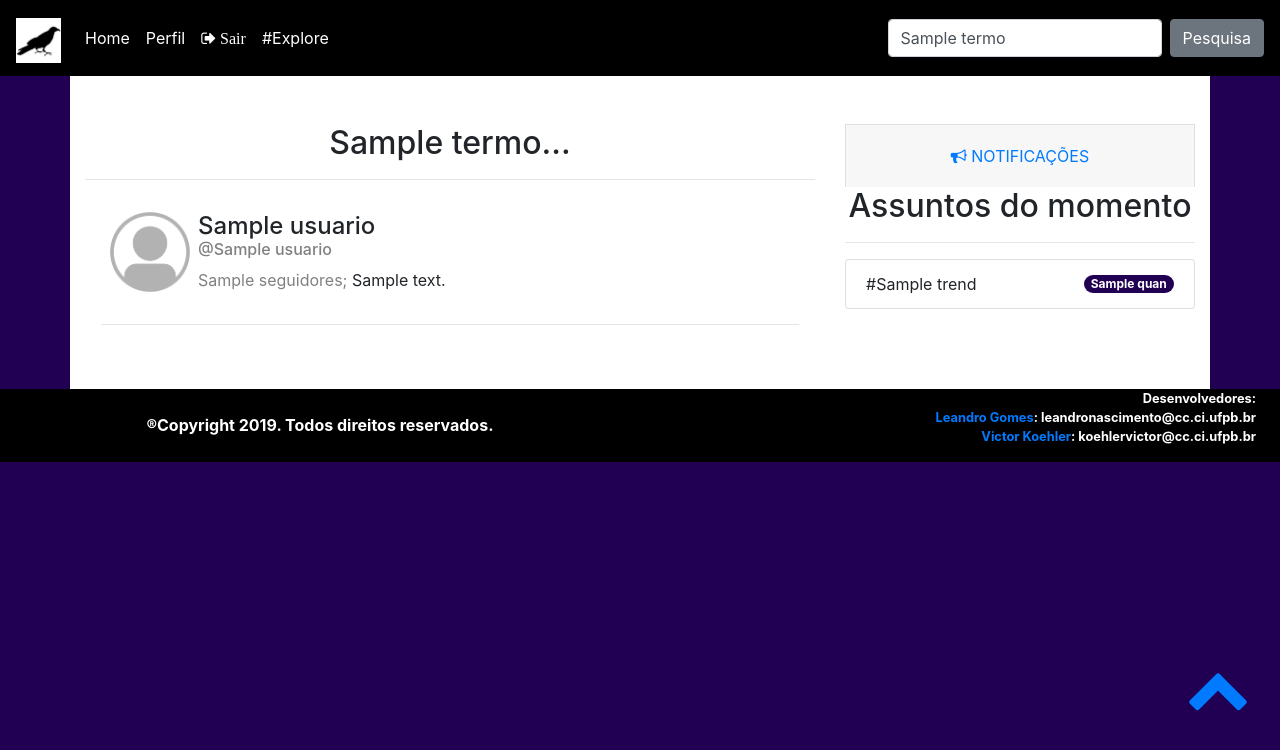
After one commit to leoPirpiri/nevermore, a Flask app: template app/templates/usuarios.html in a window 1280 px wide. The commit adds this page. Shown: the top 750 px of the page. Run offline with Flask 2, Linux system fonts and the light colour scheme; the template is opened without the code that fills it: most values are stand-ins (such as "Sample title", 1, 10 or a date in 2020); some libraries are stand-ins or nearby versions.

Commit message:
Pesquisa de Usuários

```diff
--- a/app/static/css/style.css
+++ b/app/static/css/style.css
@@ -118,7 +118,6 @@ body {
   font-weight: bold;
 }
 
-
 .upload-btn-wrapper input.inputbase {
   font-size: 40px;
   opacity: 0;
@@ -130,3 +129,24 @@ body {
 .upload-btn-wrapper input[type=file] {
   width: 200px;
 }
+
+.pic-thumbnail.mx-2.extra {
+  max-height: 80px;
+  max-width: 80px;
+}
+
+div.post.user div.row div h4 {
+  margin-bottom: 0;
+}
+
+div.post.user div.row div h6 {
+  color: gray;
+}
+
+div.post.user div.row div span.seguidores {
+  color: gray;
+}
+
+.post.user {
+  border: none;
+}
--- a/app/templates/meta.html
+++ b/app/templates/meta.html
@@ -32,8 +32,12 @@
                         <a class="nav-link" href="#">#Explore</a>
                     </li>
                 </ul>
-                <form action="/topico" method="get" class="form-inline my-2 my-lg-0">
-                    <input name="topico" id="topico" class="form-control mr-sm-2" type="search" placeholder="#trends" aria-label="Search">
+                <form action="/busca" method="get" class="form-inline my-2 my-lg-0">
+                    {% if termo %}
+                    <input name="termo" id="termo" class="form-control mr-sm-2" type="search" placeholder="#trends" aria-label="Search" value="{{ termo }}">
+                    {% else %}
+                    <input name="termo" id="termo" class="form-control mr-sm-2" type="search" placeholder="#trends" aria-label="Search">
+                    {% endif %}
                     <button type="submit" class="btn btn-secondary">Pesquisa</button>
                 </form>
             </div>
--- /dev/null
+++ b/app/templates/usuarios.html
@@ -0,0 +1,96 @@
+{% extends "header_home.html" %}
+{%block conteudo %}
+<div id="content_home" class="container bg-white py-5" align="center">
+    <div class="row">
+        <div class="col-lg-8 col-12">
+            {% if opinar_form %}
+            <form id="opiniao" action="/opinar" method="POST" enctype=multipart/form-data>
+                <div id="post" class="row">
+                    <div class="col-2 p-0">
+                        <div class="pic-thumbnail">
+                            <img class="img-fluid" src="{{ url_for('static', filename='images_app/default-user.png') }}"
+                                alt="Foto do usuário">
+                        </div>
+                    </div>
+                    <div class="input-group col-9 p-0">
+                        <input type="hidden" name="tipo" value="POST">
+                        <div class="col-12">
+                            <textarea id="texto" name="texto" class="form-control" style="resize:none;"
+                                    placeholder="No quê você está pensando?"></textarea>
+                        </div>
+                        <div class="col-12" align="right">
+                            <div class="upload-btn-wrapper">
+                                <!--
+                                <button class="btn">Upload a photo</button>
+                                <input class="inputbase" type="file" name="foto" accept="image/png, image/jpeg, image/jpg, image/gif" />
+                                -->
+                                <input type="file" name="foto" accept="image/png, image/jpeg, image/jpg, image/gif" />
+                            </div>
+                            <button class="btn btn-outline-secondary" type="Submit">
+                                <i class="fa fa-commenting" aria-hidden="true"></i> Peck
+                            </button>
+                        </div>
+                    </div>
+                </div>
+            </form>
+            <hr>
+            {% endif %}
+            <div id="time_line">
+                <h2>{{ termo }}...</h2>
+                <hr>
+                <div id="tl_content">
+
+                    {% for u in usuarios %}
+                    <div class="post user">
+                        <div class="row px-3 py-3">
+                            <div class="pic-thumbnail mx-2 extra">
+                                <img class="img-fluid"
+                                        src="{{ url_for('static', filename='images_app/default-user.png') }}"
+                                        alt="Foto do usuário">
+                            </div>
+                            <div align="left">
+                                <h4>{{ u.nome_real() }}</h4>
+                                <h6>@{{ u.nome_usuario() }}</h6>
+                                <span class="seguidores">{{ u.cont_seguidores() }} seguidores; </span>
+                                <span>{{ u.biografia() }}</span>
+                            </div>
+                        </div>
+                        <hr>
+                    </div>
+                    {% endfor %}
+
+                </div>
+            </div>
+            <!-- <div>
+                <button id="btn-feed" type="button" class="btn btn-dark">
+                    Carregar <i class="fa fa-plus-square-o" aria-hidden="true"></i> conteúdo
+                </button>
+            </div> -->
+        </div>
+        <div class="col-lg-4 col-12">
+
+            {% include 'notifications.html' %}
+
+            <h2>Assuntos do momento</h2>
+            <hr>
+            <div id="trends" align="left">
+                <ol class="list-group">
+                    {% if assuntos %}
+                    {% for trends in assuntos%}
+                    <li class="list-group-item d-flex justify-content-between align-items-center">
+                        #{{ trends.nome }}
+                        <span class="badge badge-gothic badge-pill"> {{ trends.quan }} </span>
+                    </li>
+                    {% endfor %}
+                    {% else %}
+                    <li class="list-group-item d-flex justify-content-between align-items-center">
+                        #Sem momentos
+                        <span class="badge badge-gothic badge-pill">00000</span>
+                    </li>
+                    {% endif %}
+                </ol>
+            </div>
+        </div>
+    </div>
+</div>
+{% endblock %}
```
Also changed, not shown: app/controllers/routers.py (+10 -5 lines).
